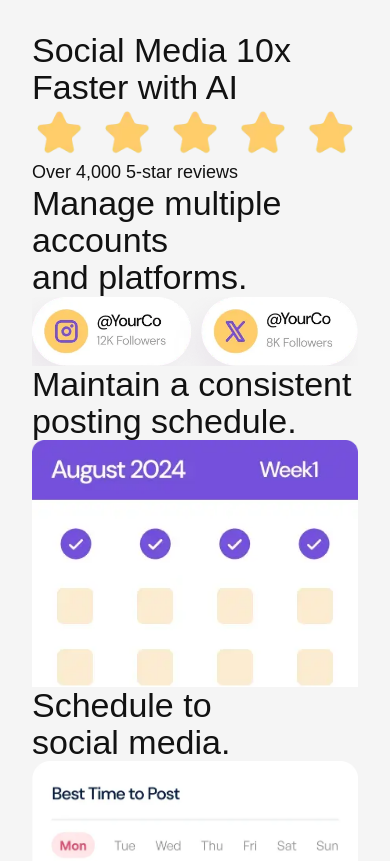
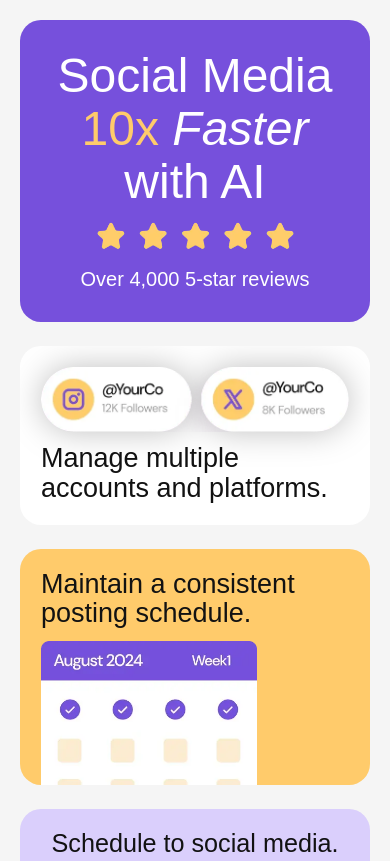
Before and after one commit to Edwards-Github/second-attempt-bento-grid, a plain HTML site: page index.html in a window 390 px wide. Shown: the top 861 px of the page. Drawn offline with Linux system fonts and the light colour scheme.

Commit message:
- completed css for cards 1-5 for mobile version - starting on card 6

```diff
--- a/style.css
+++ b/style.css
@@ -26,9 +26,9 @@
   --Black: hsl(0, 0%, 7%);
 
   /* Font sizes  */
-  --fs-paragraph: 1.125rem;
-  --fs-header-2: 2.125rem;
-  --fs-header-1: 3.125rem;
+  --fs-paragraph: 1.25rem;
+  --fs-header-2: 2.25rem;
+  --fs-header-1: 3rem;
 }
 
 .attribution {
@@ -82,7 +82,7 @@
   }
 
   body {
-    margin: 32px;
+    margin: 20px;
     color: var(--Black);
     font-size: var(--fs-paragraph);
     background-color: var(--Off-White);
@@ -92,6 +92,7 @@
   h2 {
     color: var(--heading-color, inherit);
     font-size: var(--heading-font-size, var(--fs-header-2));
+    font-weight: var(--heading-font-weight, 400);
     line-height: 1.1;
     text-wrap: balance;
 
@@ -99,7 +100,95 @@
       display: var(--heading-span-display, inline);
       color: var(--heading-span-color, var(--Black));
       font-size: var(--heading-span-font-size, inherit);
-      font-style: var(--heading-span-style, normal);
+      font-style: var(--heading-span-font-style, normal);
     }
   }
 }
+
+@layer layout {
+  .bento-grid {
+    display: grid;
+    gap: 24px;
+  }
+
+  .bento-grid > * {
+    color: var(--bento-card-color, var(--Black));
+    background-color: var(--bento-card-background-color, var(--White));
+    border-radius: var(--bento-card-border-radius, 21px);
+    padding: var(--bento-card-padding, 21px);
+
+    overflow: clip;
+
+    display: grid;
+    gap: var(--bento-card-gap, 12px);
+    align-content: var(--bento-card-vertical-alignment, start);
+    align-items: var(--bento-card-vertical-alignment, start);
+    justify-items: var(--bento-card-horizontal-alignment, start);
+    text-align: var(--bento-card-horizontal-alignment, start);
+  }
+
+  .bento-grid img {
+    max-width: var(--bento-card-image-width, 100%);
+    width: var(--bento-card-image-width, 100%);
+    order: var(--bento-card-image-order);
+  }
+
+  .bento-grid > :nth-child(1) {
+    --heading-font-size: var(--fs-header-1);
+    --bento-card-color: var(--White);
+    --bento-card-background-color: var(--Purple-500);
+    --bento-card-padding: 30px;
+    --bento-card-horizontal-alignment: center;
+    --bento-card-image-width: 70%;
+
+    .highlight {
+      --heading-span-color: var(--Yellow-500);
+    }
+
+    .italics {
+      --heading-span-color: var(--White);
+      --heading-span-font-style: italic;
+    }
+  }
+
+  .bento-grid > :nth-child(2) {
+    --bento-card-image-order: -1;
+    --heading-font-size: calc(var(--fs-header-2) * 0.75);
+
+    > img {
+      filter: drop-shadow(0 0 1rem hsl(0 0% 0% / 0.25));
+      border-radius: 100vw;
+    }
+  }
+
+  .bento-grid > :nth-child(3) {
+    --heading-font-size: calc(var(--fs-header-2) * 0.75);
+    --bento-card-background-color: var(--Yellow-500);
+    --bento-card-image-width: 70%;
+
+    > img {
+      margin-bottom: -40px;
+    }
+  }
+
+  .bento-grid > :nth-child(4) {
+    --heading-font-size: calc(var(--fs-header-2) * 0.7);
+    --bento-card-background-color: var(--Purple-100);
+    --fs-paragraph: calc(var(--fs-paragraph) * 1.1);
+    --bento-card-horizontal-alignment: center;
+  }
+
+  .bento-grid > :nth-child(5) {
+    --bento-card-color: var(--White);
+    --bento-card-background-color: var(--Purple-500);
+    --bento-card-image-order: -1;
+    --heading-font-size: calc(var(--fs-header-2) * 0.75);
+    --bento-card-horizontal-alignment: center;
+    --bento-card-padding: 30px 50px;
+    --bento-card-gap: 30px;
+  }
+
+  .bento-grid > :nth-child(6) {
+    --heading-font-size: calc(var(--fs-header-2) * 1.5);
+  }
+}
```
